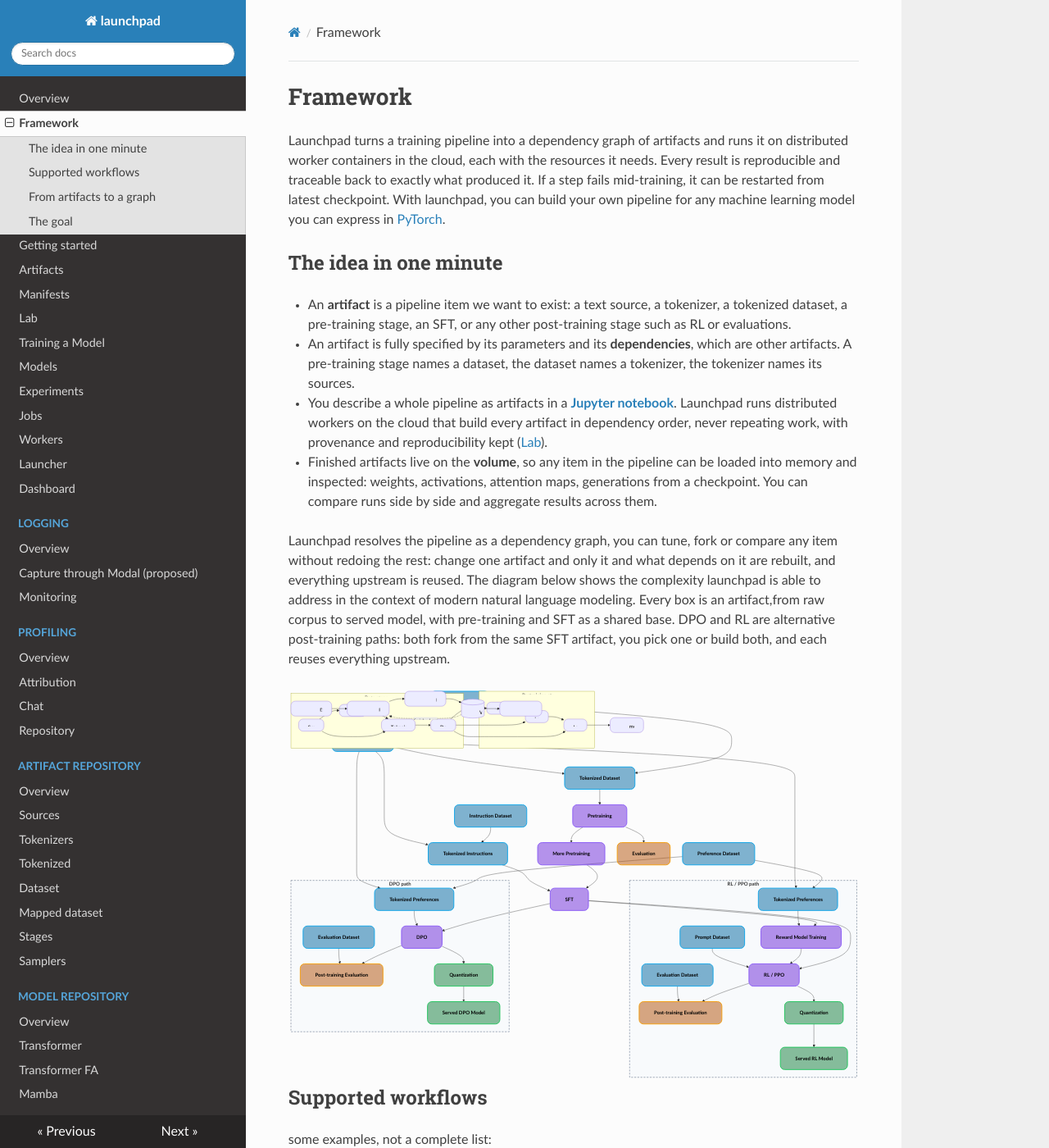
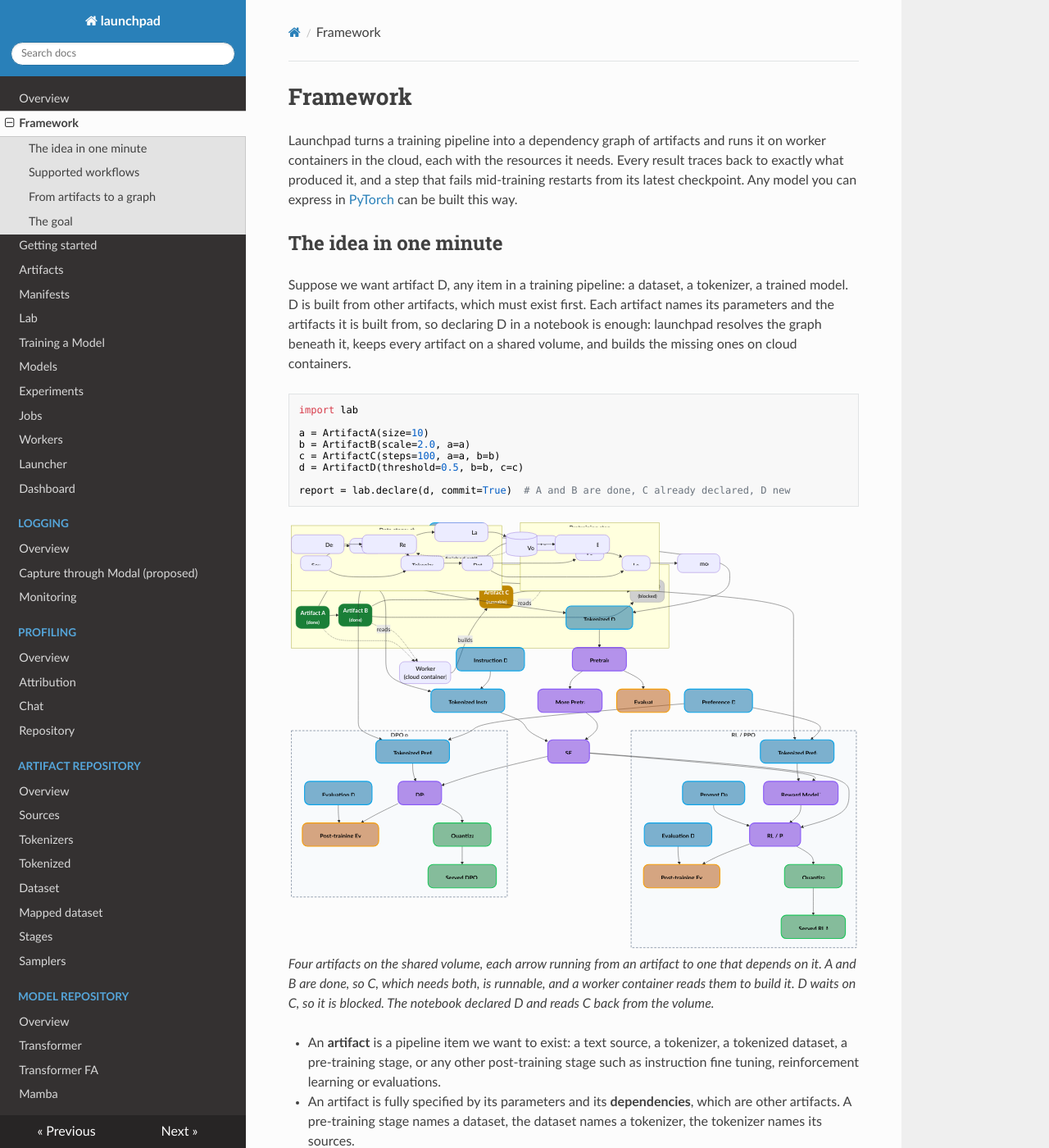
Before and after one commit to ocanphys/launchpad, an MkDocs documentation site: the page built from docs/framework.md, in a window 1280 px wide and 1400 px high. Shown: the whole window at 82% size. Built offline with MkDocs 1.6.1, drawn with Linux system fonts in a browser that asks for light colours; nearby versions of some CDN libraries; some of the changed text lies outside the part shown.

Commit message:
docs and launcher image resource alloc

````diff
--- a/docs/framework.md
+++ b/docs/framework.md
@@ -1,15 +1,81 @@
 # Framework
 
 Launchpad turns a training pipeline into a dependency graph of artifacts and
-runs it on distributed worker containers in the cloud, each with the resources
-it needs. Every result is reproducible and traceable back to exactly what
-produced it. If a step fails mid-training, it can be restarted from latest checkpoint. With launchpad, you can build your own pipeline for any machine learning model you can express in
-[PyTorch](https://pytorch.org).
+runs it on worker containers in the cloud, each with the resources it needs.
+Every result traces back to exactly what produced it, and a step that fails
+mid-training restarts from its latest checkpoint. Any model you can express in
+[PyTorch](https://pytorch.org) can be built this way.
 
 ## The idea in one minute
 
+Suppose we want artifact D, any item in a training pipeline: a dataset, a
+tokenizer, a trained model. D is built from other artifacts, which must exist
+first. Each artifact names its parameters and the artifacts it is built from,
+so declaring D in a notebook is enough: launchpad resolves the graph beneath
+it, keeps every artifact on a shared volume, and builds the missing ones on
+cloud containers.
+
+```python
+import lab
+
+a = ArtifactA(size=10)
+b = ArtifactB(scale=2.0, a=a)
+c = ArtifactC(steps=100, a=a, b=b)
+d = ArtifactD(threshold=0.5, b=b, c=c)
+
+report = lab.declare(d, commit=True)  # A and B are done, C already declared, D new
+```
+
+```mermaid
+---
+config:
+  themeVariables:
+    fontSize: 12px
+  flowchart:
+    nodeSpacing: 15
+    rankSpacing: 25
+    padding: 6
+---
+flowchart LR
+  subgraph wk [" "]
+    W["Worker<br/>(cloud container)"]
+  end
+  subgraph volume ["Shared volume"]
+    A["Artifact A<br/><small>(done)</small>"]
+    B["Artifact B<br/><small>(done)</small>"]
+    C["Artifact C<br/><small>(runnable)</small>"]
+    D["Artifact D<br/><small>(blocked)</small>"]
+    A --> C
+    A --> B
+    B --> C
+    C --> D
+    B --> D
+  end
+  subgraph nb [" "]
+    N["Jupyter Notebook<br/>(cloud container)"]
+  end
+  A -.-> W
+  B -.->|reads| W
+  W -->|builds| C
+  C -.->|reads| N
+  N -.->|declares| D
+  classDef done fill:#1a7f37,stroke:#1a7f37,color:#fff
+  classDef runnable fill:#bf8700,stroke:#bf8700,color:#fff
+  classDef blocked fill:#d0d0d0,stroke:#a0a0a0,color:#333
+  class A,B done
+  class C runnable
+  class D blocked
+  style nb fill:none,stroke:none
+  style wk fill:none,stroke:none
+```
+
+*Four artifacts on the shared volume, each arrow running from an artifact to
+one that depends on it. A and B are done, so C, which needs both, is runnable,
+and a worker container reads them to build it. D waits on C, so it is blocked. The
+notebook declared D and reads C back from the volume.*
+
 - An **artifact** is a pipeline item we want to exist: a text source, a
-  tokenizer, a tokenized dataset, a pre-training stage, an SFT, or any other post-training stage such as RL or evaluations.
+  tokenizer, a tokenized dataset, a pre-training stage, or any other post-training stage such as instruction fine tuning, reinforcement learning or evaluations.
 - An artifact is fully specified by its parameters and its **dependencies**,
   which are other artifacts. A pre-training stage names a dataset, the dataset
   names a tokenizer, the tokenizer names its sources.
--- a/main.py
+++ b/main.py
@@ -82,6 +82,10 @@ lab_image = (
     image=web_image,
     volumes={STORAGE.as_posix(): volume},
     max_containers=1,
+    # Without a request Modal reserves 0.125 cores and 128 MiB, for up to 32
+    # concurrent requests and the state map they all read.
+    cpu=1,
+    memory=1024,
     region=REGION,
     # The password every route here is behind, and the lab's token, which
     # `/lab` hands straight to Jupyter.
````
Also changed, not shown: README.md (+89 -4 lines), 1 other file.
